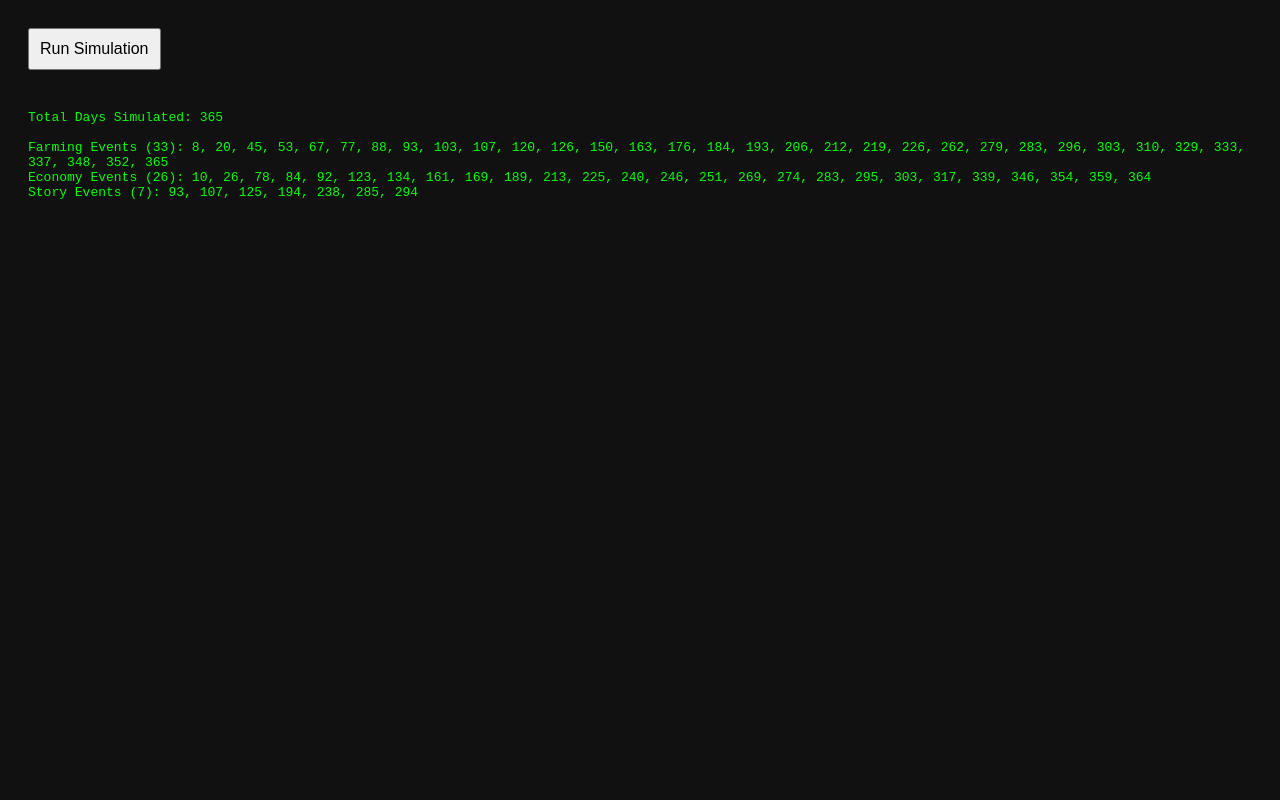
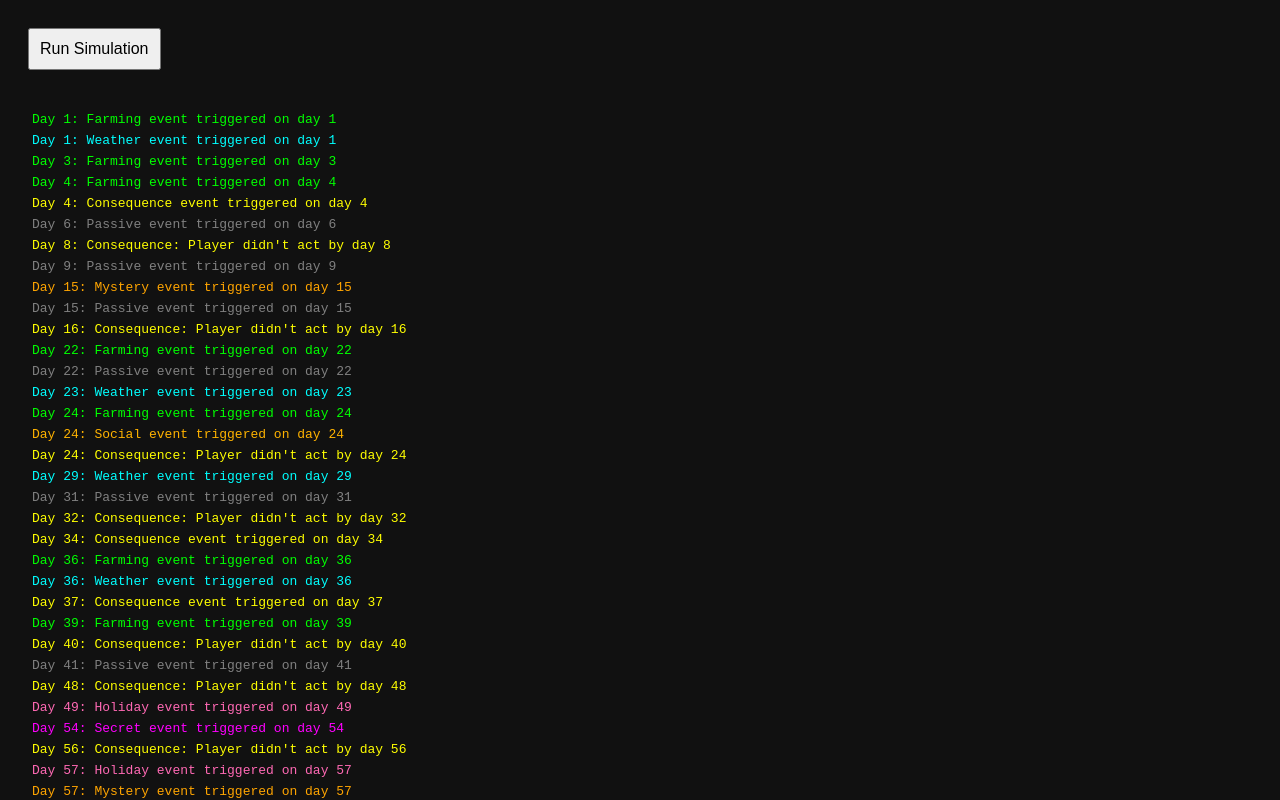
Before and after one commit to BrainShank/timeline-sim-demo, a plain HTML site: page index.html in a window 1280 px wide. Both pictures are taken after a click on the button "Run Simulation". Shown: the top 800 px of the page. Drawn offline with Linux system fonts and the light colour scheme.

Commit message:
Update index.html
added more events, color coding, additional details, still tweaking what data i want to represent and how in this demo

```diff
--- a/index.html
+++ b/index.html
@@ -1,13 +1,23 @@
 <!DOCTYPE html>
 <html>
 <head>
-    <meta charset="utf-8">
-    <title>Timeline Simulation Demo</title>
-    <style>
-        body { font-family: monospace; background: #111; color: #0f0; padding: 20px; }
-        button { padding: 10px; margin-bottom: 20px; font-size: 16px; }
-        .log { margin-top: 20px; }
-    </style>
+<meta charset="utf-8">
+<title>Expanded Timeline Simulation</title>
+<style>
+    body { font-family: monospace; background: #111; color: #fff; padding: 20px; }
+    button { padding: 10px; margin-bottom: 20px; font-size: 16px; }
+    .log { margin-top: 20px; max-width: 600px; }
+    .event { padding: 2px 4px; margin-bottom: 2px; border-radius: 3px; display: block; }
+    .Farming { color: #00ff00; }
+    .Weather { color: #00ffff; }
+    .Social { color: #ffb300; }
+    .Holiday { color: #ff69b4; }
+    .Secret { color: #ff00ff; }
+    .Mystery { color: #ffa500; }
+    .Passive { color: #808080; }
+    .Player { color: #ff0000; }
+    .Consequence { color: #ffff00; }
+</style>
 </head>
 <body>
 
@@ -17,54 +27,76 @@
 
 <script>
 class Simulation {
-    constructor(days=365) {
+    constructor(days=365){
         this.days = days;
-        this.eventLog = {Farming: [], Economy: [], Story: []};
+        this.events = [];
+        this.types = [
+            "Farming","Weather","Social","Holiday","Secret","Mystery",
+            "Passive","Player","Consequence"
+        ];
     }
 
-    run() {
-        // Clear previous events
-        this.eventLog = {Farming: [], Economy: [], Story: []};
-        let lastProgress = {Farming: 0, Economy: 0, Story: 0};
+    run(){
+        // clear previous
+        this.events = [];
+        let lastProgress = {};
+        this.types.forEach(t => lastProgress[t] = 0);
 
         for(let day=1; day<=this.days; day++){
-            // Random progress
-            if(Math.random()<0.5) lastProgress.Farming = day;
-            if(Math.random()<0.5) lastProgress.Economy = day;
-            if(Math.random()<0.5) lastProgress.Story = day;
+            // Randomly decide which events trigger
+            this.types.forEach(type=>{
+                let chance = 0.05; // default 5%
+                switch(type){
+                    case "Farming": chance = 0.1; break;
+                    case "Weather": chance = 0.08; break;
+                    case "Social": chance = 0.07; break;
+                    case "Holiday": chance = 0.03; break;
+                    case "Secret": chance = 0.02; break;
+                    case "Mystery": chance = 0.02; break;
+                    case "Passive": chance = 0.15; break;
+                    case "Player": chance = 0.05; break;
+                    case "Consequence": chance = 0.05; break;
+                }
+                if(Math.random() < chance){
+                    this.events.push({
+                        day: day,
+                        type: type,
+                        text: `${type} event triggered on day ${day}`
+                    });
+                    lastProgress[type] = day;
+                }
+            });
 
-            // Check triggers
-            if(day - lastProgress.Farming === 3 || day - lastProgress.Farming === 7)
-                this.eventLog.Farming.push(day);
-            if(day - lastProgress.Economy === 3)
-                this.eventLog.Economy.push(day);
-            if(day - lastProgress.Story === 5)
-                this.eventLog.Story.push(day);
+            // Example: consequence if player didn't act
+            if(day - lastProgress["Player"] > 7){
+                this.events.push({
+                    day: day,
+                    type: "Consequence",
+                    text: `Consequence: Player didn't act by day ${day}`
+                });
+                lastProgress["Player"] = day; // reset counter
+            }
         }
     }
 
-    getSummary() {
-        return {
-            totalDays: this.days,
-            farmingEvents: this.eventLog.Farming,
-            economyEvents: this.eventLog.Economy,
-            storyEvents: this.eventLog.Story
-        };
-    }
+    getEvents(){ return this.events; }
 }
 
-// --- UI ---
 const sim = new Simulation();
 const logDiv = document.getElementById('log');
-document.getElementById('runSim').onclick = () => {
+
+document.getElementById('runSim').onclick = ()=>{
     sim.run();
-    const summary = sim.getSummary();
-    logDiv.innerHTML = `
-        Total Days Simulated: ${summary.totalDays}<br><br>
-        Farming Events (${summary.farmingEvents.length}): ${summary.farmingEvents.join(", ")}<br>
-        Economy Events (${summary.economyEvents.length}): ${summary.economyEvents.join(", ")}<br>
-        Story Events (${summary.storyEvents.length}): ${summary.storyEvents.join(", ")}
-    `;
+    const events = sim.getEvents();
+
+    // Build HTML output
+    logDiv.innerHTML = '';
+    events.forEach(e=>{
+        const div = document.createElement('div');
+        div.className = `event ${e.type}`;
+        div.textContent = `Day ${e.day}: ${e.text}`;
+        logDiv.appendChild(div);
+    });
 };
 </script>
 
```
